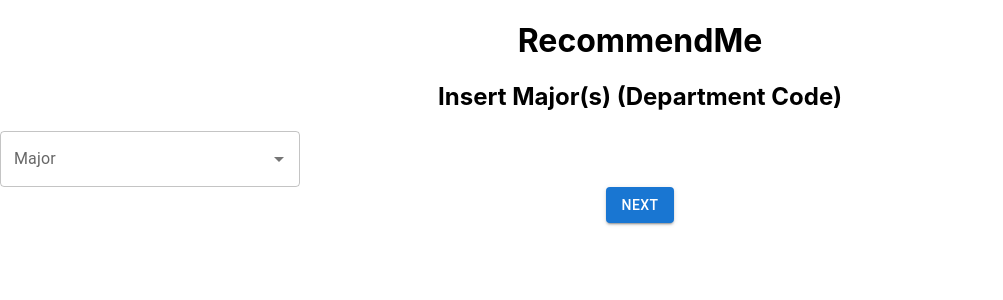
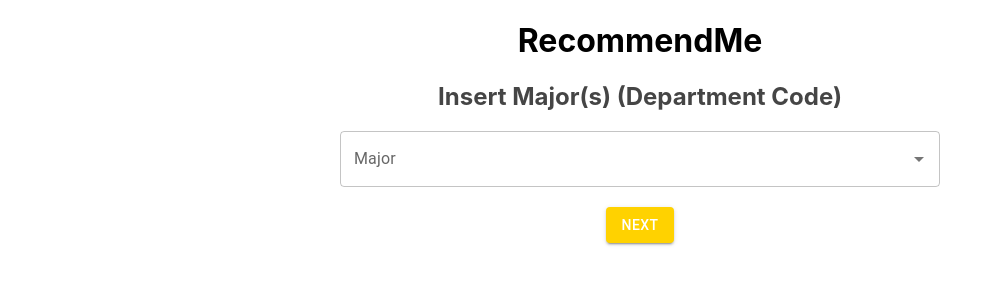
Before and after one commit to codingdn/bitcamp2023, a React (Create React App) app in the folder frontend/: page / in a window 1280 px wide. Shown: the top 300 px of the page, without its empty margins (0-1003 px from the left). Built offline with nearby package versions, Linux system fonts and the light colour scheme.

Commit message:
centered search and buttons

```diff
--- a/frontend/src/App.css
+++ b/frontend/src/App.css
@@ -1,38 +1,14 @@
-.App {
+h1,h2,h3 {
   text-align: center;
 }
 
-.App-logo {
-  height: 40vmin;
-  pointer-events: none;
+.section-header {
+  color: #454545
 }
 
-@media (prefers-reduced-motion: no-preference) {
-  .App-logo {
-    animation: App-logo-spin infinite 20s linear;
-  }
+.search-section {
+  width: 500;
+  height: 80;
+  display: flex;
+  justify-content: center;
 }
-
-.App-header {
-  background-color: #282c34;
-  min-height: 100vh;
-  display: flex;
-  flex-direction: column;
-  align-items: center;
-  justify-content: center;
-  font-size: calc(10px + 2vmin);
-  color: white;
-}
-
-.App-link {
-  color: #61dafb;
-}
-
-@keyframes App-logo-spin {
-  from {
-    transform: rotate(0deg);
-  }
-  to {
-    transform: rotate(360deg);
-  }
-}
--- a/frontend/src/App.js
+++ b/frontend/src/App.js
@@ -6,7 +6,7 @@
 import TextField from '@mui/material/TextField';
 import sample from "./data/sample_class.json";
 import ListCourses from "./components/ListCourses";
-
+import Box from "@mui/material/Box"
 
 function App() {
   const [majors, setMajors] = useState([]);
@@ -28,24 +28,28 @@
   return (
     <div className="App">
       <h1>RecommendMe</h1>
-      <h2>Insert Major(s) (Department Code)</h2>
+      <h2 className="section-header">Insert Major(s) (Department Code)</h2>
+      <div className="search-section">
         <SearchBar
           searchType="major"
           values={majors}
           setValue={setMajors}
           isDisabled={toCourses}
         />
+      </div>
       <NextButton value={toCourses} setValue={setToCourses} />
       <div>
         {toCourses ? (
           <>
-            <h2>Select Taken Courses</h2>
+            <h2 className="section-header">Select Taken Courses</h2>
+            <div className="search-section">
               <SearchBar
                 searchType="takenCourses"
                 values={takenCourses}
                 setValue={setTakenCourses}
                 isDisabled={toFindCourses}
               />
+            </div>
             <NextButton value={toFindCourses} setValue={SetToFindCourses} />
           </>
         ) : (
@@ -55,7 +59,13 @@
       <div>
         {toFindCourses ? (
           <>
-            <h3>Find Courses</h3>
+            <h2 className="section-header">Find Courses</h2>
+            <Box
+              display="flex"
+              justifyContent="center"
+              alignItems="center"
+              marginTop="20px"
+            >
               <TextField
                 id="course-search"
                 label="Search Courses"
@@ -65,8 +75,11 @@
                 onChange={(event) => {
                   setCourseSearch(event.target.value);
                 }}
+                sx={{
+                  width: 450,
+                }}
               />
-            <br/>
+            </Box>
             <SubmitButton setValue={setLoadCourseCards} />
             {loadCourseCards ? (
               <ListCourses courses={recommendedCourses} />
--- a/frontend/src/components/SubmitButton.js
+++ b/frontend/src/components/SubmitButton.js
@@ -1,17 +1,36 @@
 import React from 'react'
 import Button from '@mui/material/Button';
+import { createTheme, ThemeProvider } from '@mui/material/styles';
+import Box from "@mui/material/Box"
 
+const theme = createTheme({
+  palette: {
+    primary: {
+      main: "#e21833",
+    },
+  },
+});
 
 function SubmitButton(props) {
   return (
+    <ThemeProvider theme={theme}>
+      <Box
+        display="flex"
+        justifyContent="center"
+        alignItems="center"
+        marginTop="20px"
+      >
         <Button
           variant="contained"
           onClick={(event) => {
             props.setValue(!props.value);
           }}
+          color="primary"
         >
           Submit
         </Button>
+      </Box>
+    </ThemeProvider>
   );
 }
 
--- a/frontend/src/components/courseCard.js
+++ b/frontend/src/components/courseCard.js
@@ -4,8 +4,7 @@
 import CardContent from '@mui/material/CardContent';
 
 function CourseCard(props) {
-  // console.log("this is course data");
-  // console.log(props.course);
+
 
   return (
     <Card>
@@ -22,6 +21,7 @@
           <li>Additional Info: {props.course.additional_info}</li>
           <li>Credit Granted For: {props.course.credit_granted_for}</li>
         </ul>
+
         {props.course.gened.length > 0 ? (
           <div>
             <h3>Gened</h3>
--- a/frontend/src/components/nextButton.js
+++ b/frontend/src/components/nextButton.js
@@ -1,13 +1,36 @@
 import React from 'react'
 import Button from '@mui/material/Button';
+import { createTheme, ThemeProvider } from '@mui/material/styles';
+import Box from "@mui/material/Box"
 
+const theme = createTheme({
+  palette: {
+    primary: {
+      main: "#ffd200",
+    },
+  },
+});
 
 function NextButton(props) {
   return (
-    <Button variant="contained" onClick={(event) => {
-      props.setValue(!props.value)
-    }}>{!props.value ? "Next" : "Previous"}</Button>
-  )
+    <ThemeProvider theme={theme}>
+      <Box display="flex" justifyContent="center" alignItems="center" marginTop="20px">
+        <Button
+          variant="contained"
+          onClick={(event) => {
+            props.setValue(!props.value);
+          }}
+          color="primary"
+          sx={{
+            justifyContent: "center",
+            color: "white"
+          }}
+        >
+          {!props.value ? "Next" : "Previous"}
+        </Button>
+      </Box>
+    </ThemeProvider>
+  );
 }
 
 export default NextButton
--- a/frontend/src/components/searchBar.js
+++ b/frontend/src/components/searchBar.js
@@ -23,7 +23,7 @@
           getOptionLabel={(option) =>
             props.searchType === "major" ? option.dept_id : option.course_id
           }
-          sx={{ width: 300 }}
+          sx={{ width: 600 }}
           renderInput={(params) => (
             <TextField
               {...params}
```
Also changed, not shown: frontend/src/style/card.css (added). Lines whose indentation alone changed are shown as unchanged.
